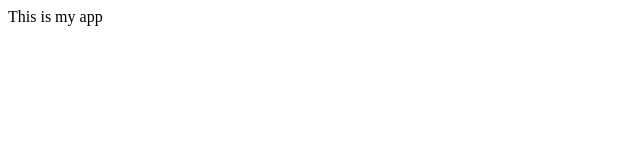
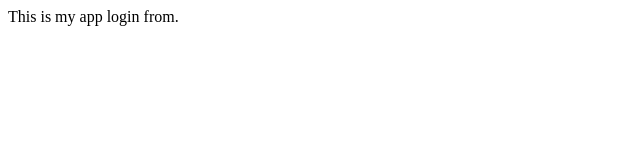
Before and after one commit to Lagoshighpriest/myappsample, a plain HTML site: page login.html in a window 1280 px wide. Shown: the full height of the page, 0-640 px from the left. Drawn offline with Linux system fonts and the light colour scheme.

Commit message:
Another change added

```diff
--- a/login.html
+++ b/login.html
@@ -7,6 +7,6 @@
     <title>My App</title>
   </head>
   <body>
-    This is my app
+    This is my app login from.
   </body>
 </html>
```
